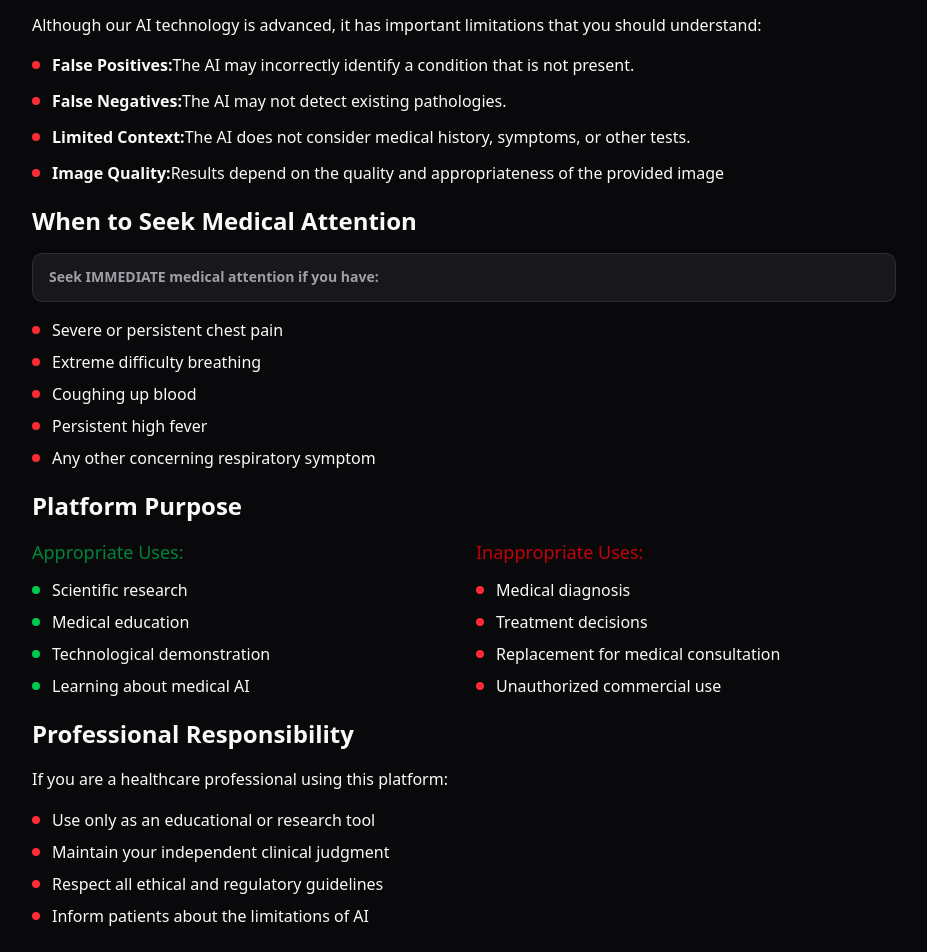
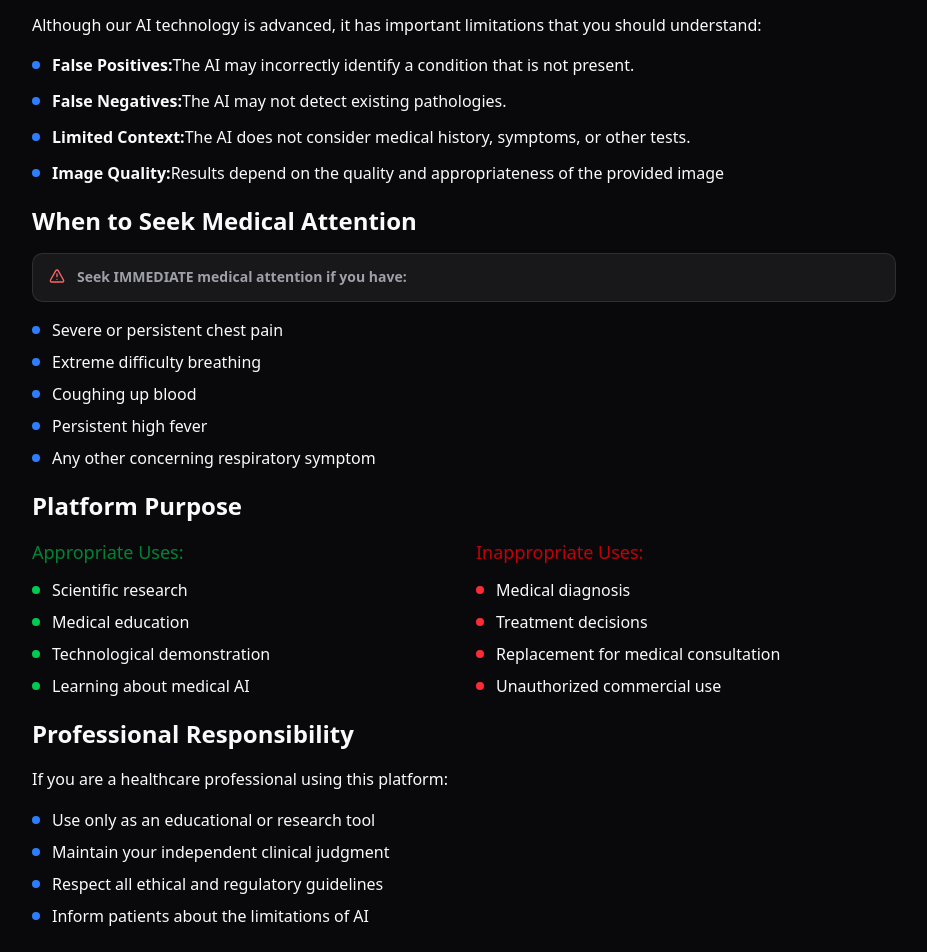
Before and after one commit to lungscan/lungscan-frontend, a Next.js app: page /medical-notice in a window 1280 px wide. Shown: the part 240-1192 px from the top of the page, without its empty margins (176-1103 px from the left). Built offline with nearby package versions, Linux system fonts and the light colour scheme.

Commit message:
update: correction bugs

```diff
--- a/src/app/(app)/medical-notice/page.tsx
+++ b/src/app/(app)/medical-notice/page.tsx
@@ -32,22 +32,22 @@ export default function medicalNotice() {
           </p>
           <ul className="space-y-3">
             <li className="flex items-start">
-              <span className="inline-block size-2 bg-red-500 rounded-full mt-2 mr-3 flex-shrink-0"></span>
+              <span className="inline-block size-2 bg-blue-500 rounded-full mt-2 mr-3 flex-shrink-0"></span>
               <strong>False Positives: </strong> The AI may incorrectly identify
               a condition that is not present.
             </li>
             <li className="flex items-start">
-              <span className="inline-block size-2 bg-red-500 rounded-full mt-2 mr-3 flex-shrink-0"></span>
+              <span className="inline-block size-2 bg-blue-500 rounded-full mt-2 mr-3 flex-shrink-0"></span>
               <strong>False Negatives:</strong> The AI may not detect existing
               pathologies.
             </li>
             <li className="flex items-start">
-              <span className="inline-block size-2 bg-red-500 rounded-full mt-2 mr-3 flex-shrink-0"></span>
+              <span className="inline-block size-2 bg-blue-500 rounded-full mt-2 mr-3 flex-shrink-0"></span>
               <strong>Limited Context:</strong> The AI does not consider medical
               history, symptoms, or other tests.
             </li>
             <li className="flex items-start">
-              <span className="inline-block size-2 bg-red-500 rounded-full mt-2 mr-3 flex-shrink-0"></span>
+              <span className="inline-block size-2 bg-blue-500 rounded-full mt-2 mr-3 flex-shrink-0"></span>
               <strong>Image Quality:</strong> Results depend on the quality and
               appropriateness of the provided image
             </li>
@@ -61,6 +61,7 @@ export default function medicalNotice() {
         </div>
 
         <Alert variant="destructive" className="mb-4">
+          <AlertTriangle className="size-4" />
           <AlertDescription>
             <p className="font-semibold">
               Seek IMMEDIATE medical attention if you have:
@@ -70,23 +71,23 @@ export default function medicalNotice() {
 
         <ul className="space-y-2">
           <li className="flex items-start">
-            <span className="inline-block size-2 bg-red-500 rounded-full mt-2 mr-3 flex-shrink-0"></span>
+            <span className="inline-block size-2 bg-blue-500 rounded-full mt-2 mr-3 flex-shrink-0"></span>
             Severe or persistent chest pain
           </li>
           <li className="flex items-start">
-            <span className="inline-block size-2 bg-red-500 rounded-full mt-2 mr-3 flex-shrink-0"></span>
+            <span className="inline-block size-2 bg-blue-500 rounded-full mt-2 mr-3 flex-shrink-0"></span>
             Extreme difficulty breathing
           </li>
           <li className="flex items-start">
-            <span className="inline-block size-2 bg-red-500 rounded-full mt-2 mr-3 flex-shrink-0"></span>
+            <span className="inline-block size-2 bg-blue-500 rounded-full mt-2 mr-3 flex-shrink-0"></span>
             Coughing up blood
           </li>
           <li className="flex items-start">
-            <span className="inline-block size-2 bg-red-500 rounded-full mt-2 mr-3 flex-shrink-0"></span>
+            <span className="inline-block size-2 bg-blue-500 rounded-full mt-2 mr-3 flex-shrink-0"></span>
             Persistent high fever
           </li>
           <li className="flex items-start">
-            <span className="inline-block size-2 bg-red-500 rounded-full mt-2 mr-3 flex-shrink-0"></span>
+            <span className="inline-block size-2 bg-blue-500 rounded-full mt-2 mr-3 flex-shrink-0"></span>
             Any other concerning respiratory symptom
           </li>
         </ul>
@@ -154,19 +155,19 @@ export default function medicalNotice() {
           </p>
           <ul className="space-y-2">
             <li className="flex items-start">
-              <span className="inline-block size-2 bg-red-500 rounded-full mt-2 mr-3 flex-shrink-0"></span>
+              <span className="inline-block size-2 bg-blue-500 rounded-full mt-2 mr-3 flex-shrink-0"></span>
               Use only as an educational or research tool
             </li>
             <li className="flex items-start">
-              <span className="inline-block size-2 bg-red-500 rounded-full mt-2 mr-3 flex-shrink-0"></span>
+              <span className="inline-block size-2 bg-blue-500 rounded-full mt-2 mr-3 flex-shrink-0"></span>
               Maintain your independent clinical judgment
             </li>
             <li className="flex items-start">
-              <span className="inline-block size-2 bg-red-500 rounded-full mt-2 mr-3 flex-shrink-0"></span>
+              <span className="inline-block size-2 bg-blue-500 rounded-full mt-2 mr-3 flex-shrink-0"></span>
               Respect all ethical and regulatory guidelines
             </li>
             <li className="flex items-start">
-              <span className="inline-block size-2 bg-red-500 rounded-full mt-2 mr-3 flex-shrink-0"></span>
+              <span className="inline-block size-2 bg-blue-500 rounded-full mt-2 mr-3 flex-shrink-0"></span>
               Inform patients about the limitations of AI
             </li>
           </ul>
@@ -177,6 +178,7 @@ export default function medicalNotice() {
         <h2 className="text-2xl font-bold mb-4">Medical Data and Privacy</h2>
 
         <Alert variant="destructive" className="mb-4">
+          <AlertTriangle className="size-4" />
           <AlertDescription>
             <p className="leading-relaxed">
               <strong>Important:</strong> Do not submit images containing
@@ -203,6 +205,7 @@ export default function medicalNotice() {
         <h2 className="text-2xl font-bold mb-4">In Case of Emergency</h2>
 
         <Alert variant="destructive">
+          <AlertTriangle className="size-4" />
           <AlertTitle>
             In case of medical emergency, seek immediately:
           </AlertTitle>
--- a/src/app/(app)/privacy-policy/page.tsx
+++ b/src/app/(app)/privacy-policy/page.tsx
@@ -3,7 +3,7 @@ export default function PoliticaPrivacidade() {
     <main className="space-y-5">
       <div className="space-y-8">
         <section>
-          <h2 className="text-2xl font-bold mb-4">1. Introdução</h2>
+          <h2 className="text-2xl font-bold mb-4">1. Introduction</h2>
           <p className="leading-relaxed">
             LungScan AI is committed to protecting your privacy. This policy
             describes how we collect, use, and protect your information when
```
